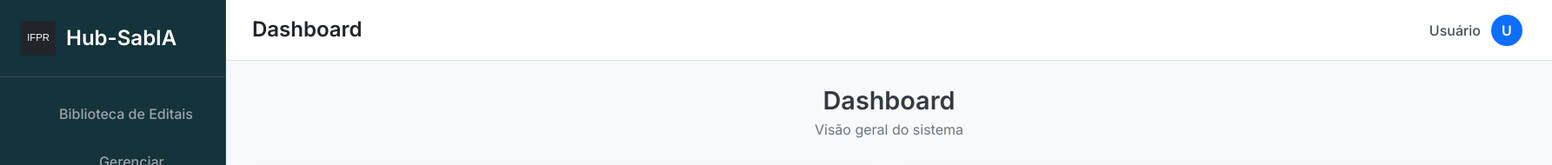
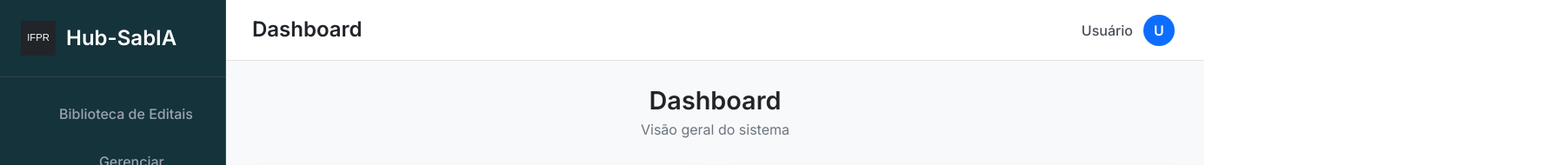
Before and after one commit to HubSabia/HubSabia_Front_e_Back, a Vue app in the folder frontend/: page /#/dashboard in a window 1280 px wide. Shown: the top 190 px of the page at 87% size, 1785 px wide, since content can reach past the window. Built offline with nearby package versions, Linux system fonts and the light colour scheme; no server answers; sample sign-in values are in the browser's storage.

Commit message:
Update DashboardView.vue

```diff
--- a/frontend/src/views/DashboardView.vue
+++ b/frontend/src/views/DashboardView.vue
@@ -115,7 +115,6 @@
 .view-title {
   font-size: 1.8rem;
   font-weight: 600;
-  color: #343a40;
   margin-bottom: 5px;
 }
 
@@ -127,7 +126,7 @@
 
 .status-grid {
   display: grid;
-  grid-template-columns: repeat(2, minmax(720px, 1fr));
+  grid-template-columns: repeat(2, minmax(520px, 1fr));
   gap: 25px;
   margin-bottom: 30px;
 }
```
